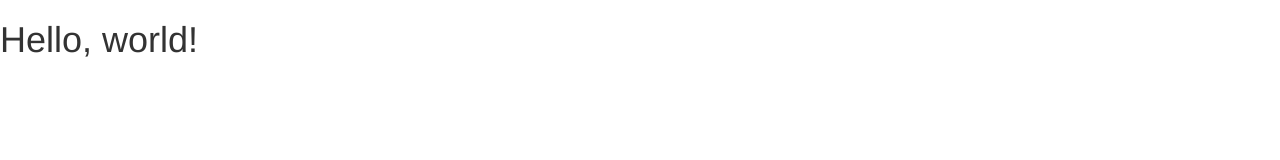
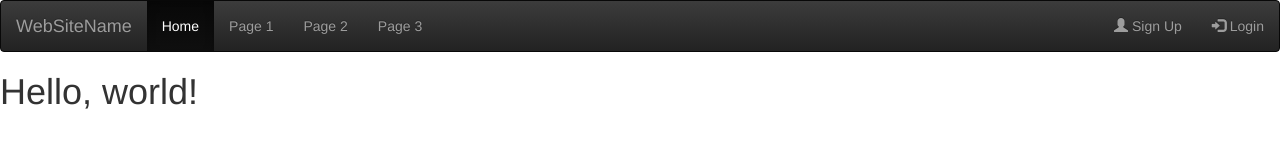
Before and after one commit to k4ml/lander, a plain HTML site: page index.html in a window 1280 px wide. Drawn offline with nearby package versions, Linux system fonts and the light colour scheme.

Commit message:
Update index.html

```diff
--- a/index.html
+++ b/index.html
@@ -22,6 +22,23 @@
     <![endif]-->
   </head>
   <body>
+    <nav class="navbar navbar-inverse">
+  <div class="container-fluid">
+    <div class="navbar-header">
+      <a class="navbar-brand" href="#">WebSiteName</a>
+    </div>
+    <ul class="nav navbar-nav">
+      <li class="active"><a href="#">Home</a></li>
+      <li><a href="#">Page 1</a></li>
+      <li><a href="#">Page 2</a></li>
+      <li><a href="#">Page 3</a></li>
+    </ul>
+    <ul class="nav navbar-nav navbar-right">
+      <li><a href="#"><span class="glyphicon glyphicon-user"></span> Sign Up</a></li>
+      <li><a href="#"><span class="glyphicon glyphicon-log-in"></span> Login</a></li>
+    </ul>
+  </div>
+</nav>
     <h1>Hello, world!</h1>
 
     <!-- jQuery (necessary for Bootstrap's JavaScript plugins) -->
```
